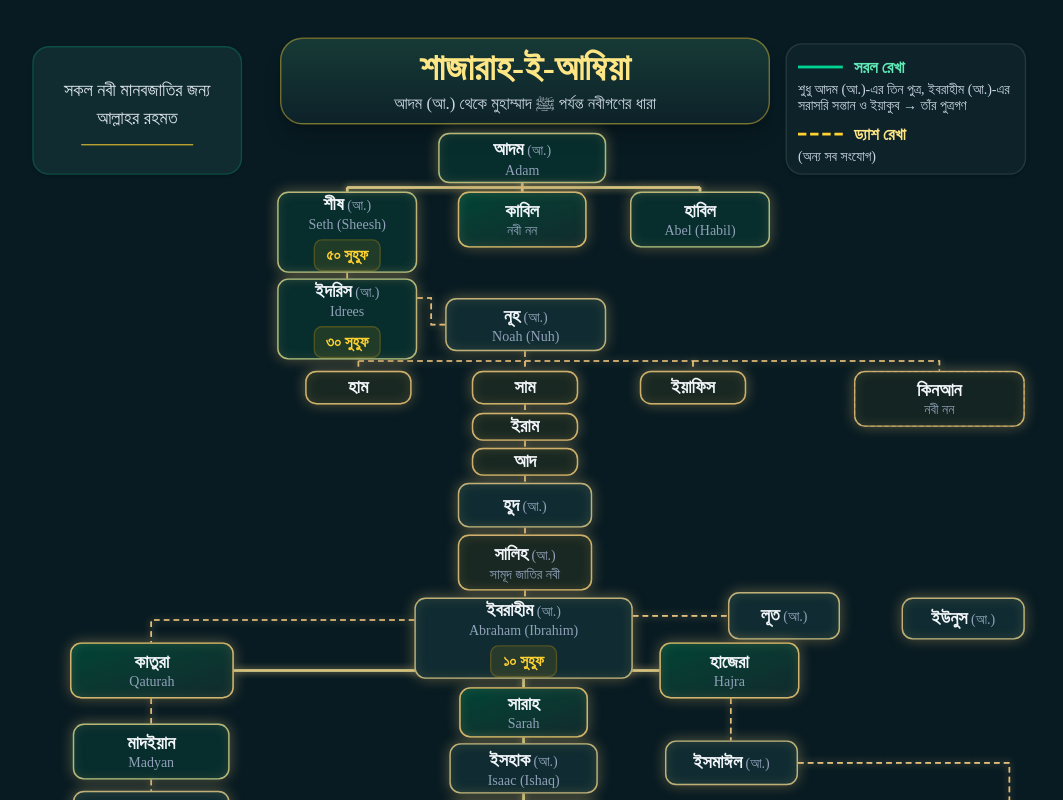
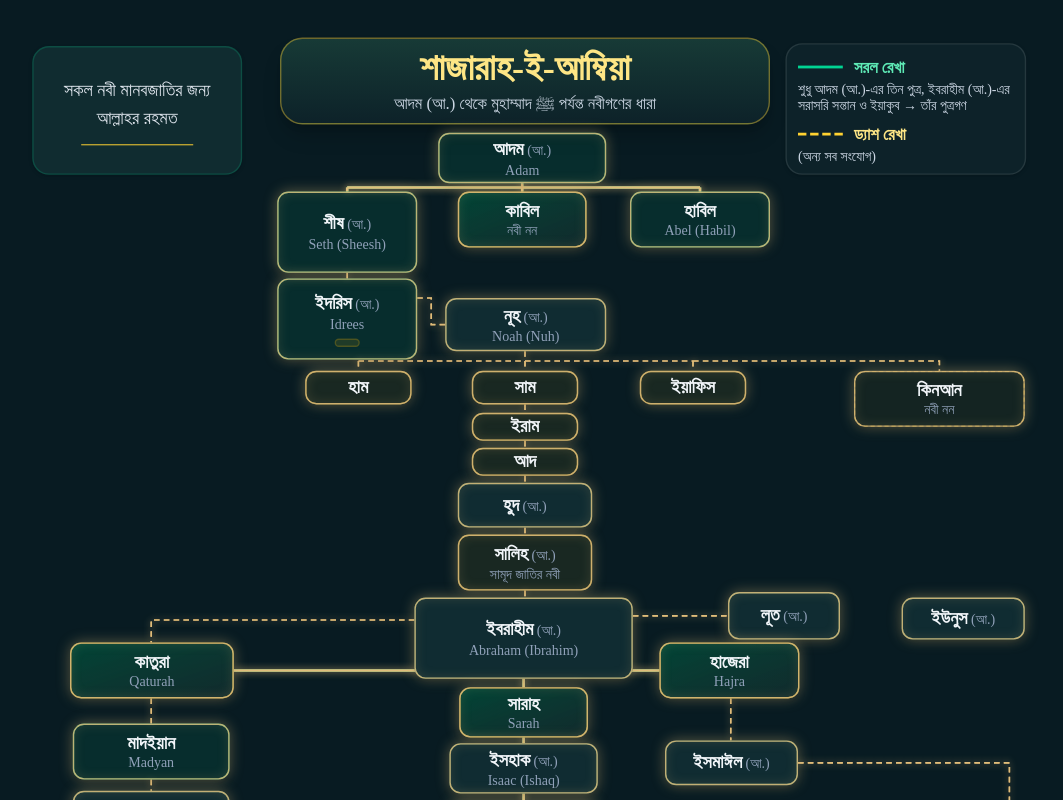
Before and after one commit to iamfaisalahammed/salafi, a React (Vite) app: page /tools/prophets in a window 1280 px wide. Shown: the top 800 px of the page, without its empty margins (115-1178 px from the left). Built offline with nearby package versions, Linux system fonts and the light colour scheme.

Commit message:
wrong-info-removed

```diff
--- a/src/Pages/Tools/Prophets.jsx
+++ b/src/Pages/Tools/Prophets.jsx
@@ -11,7 +11,7 @@ const sections = [
     title: "আদম (আ.) ও তাঁর সন্তান",
     nodes: [
       { name: "আদম", en: "Adam", kind: "prophet" },
-      { name: "শীষ", en: "Seth (Sheesh)", kind: "prophet", sub: true, relation: "পুত্র", book: { type: "suhuf", text: "৫০ সুহুফ" } },
+      { name: "শীষ", en: "Seth (Sheesh)", kind: "prophet", sub: true, relation: "পুত্র"},
       { name: "কাবিল", en: "Qabil (Cain)", kind: "notProphet", sub: true, relation: "পুত্র", note: "নবী নন" },
       { name: "হাবিল", en: "Abel (Habil)", kind: "family", sub: true, relation: "পুত্র" },
     ],
@@ -20,7 +20,7 @@ const sections = [
     id: "idrees-nuh",
     title: "ইদরিস ও নূহ (আ.)",
     nodes: [
-      { name: "ইদরিস", en: "Idrees", kind: "prophet", book: { type: "suhuf", text: "৩০ সুহুফ" } },
+      { name: "ইদরিস", en: "Idrees", kind: "prophet", book: { type: "suhuf",  } },
       { name: "নূহ", en: "Noah (Nuh)", kind: "prophet" },
       { name: "হাম", en: "Ham", kind: "family", sub: true, relation: "পুত্র" },
       { name: "সাম", en: "Sam", kind: "family", sub: true, relation: "পুত্র" },
@@ -42,7 +42,7 @@ const sections = [
     id: "ibrahim",
     title: "ইবরাহীম (আ.)",
     nodes: [
-      { name: "ইবরাহীম", en: "Abraham (Ibrahim)", kind: "prophet", book: { type: "suhuf", text: "১০ সুহুফ" } },
+      { name: "ইবরাহীম", en: "Abraham (Ibrahim)", kind: "prophet",},
       { name: "সারাহ", en: "Sarah", kind: "family", sub: true, relation: "প্রথম স্ত্রী" },
       { name: "হাজেরা", en: "Hajra", kind: "family", sub: true, relation: "দ্বিতীয় স্ত্রী" },
       { name: "কাতুরা", en: "Qaturah", kind: "family", sub: true, relation: "তৃতীয় স্ত্রী" },
```
